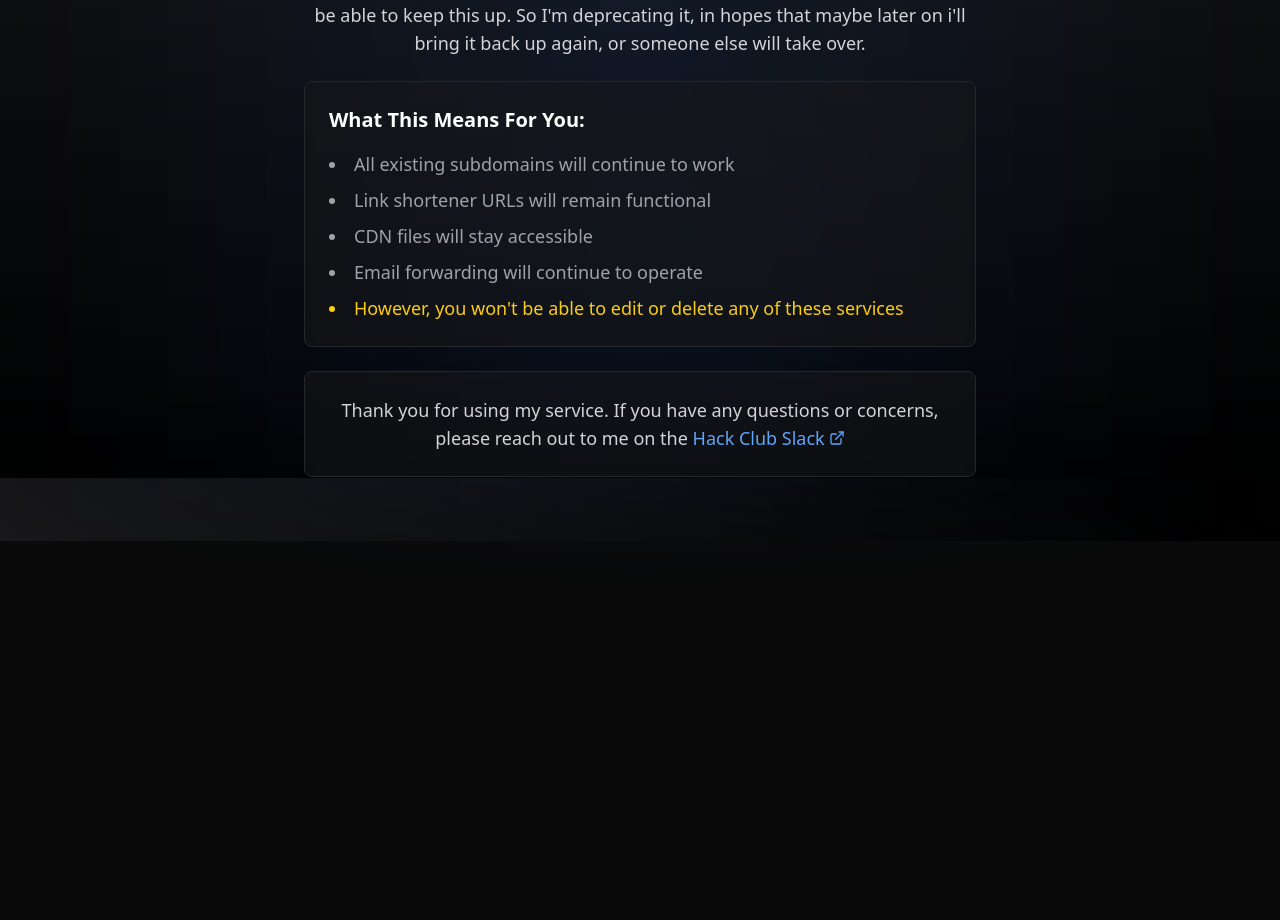
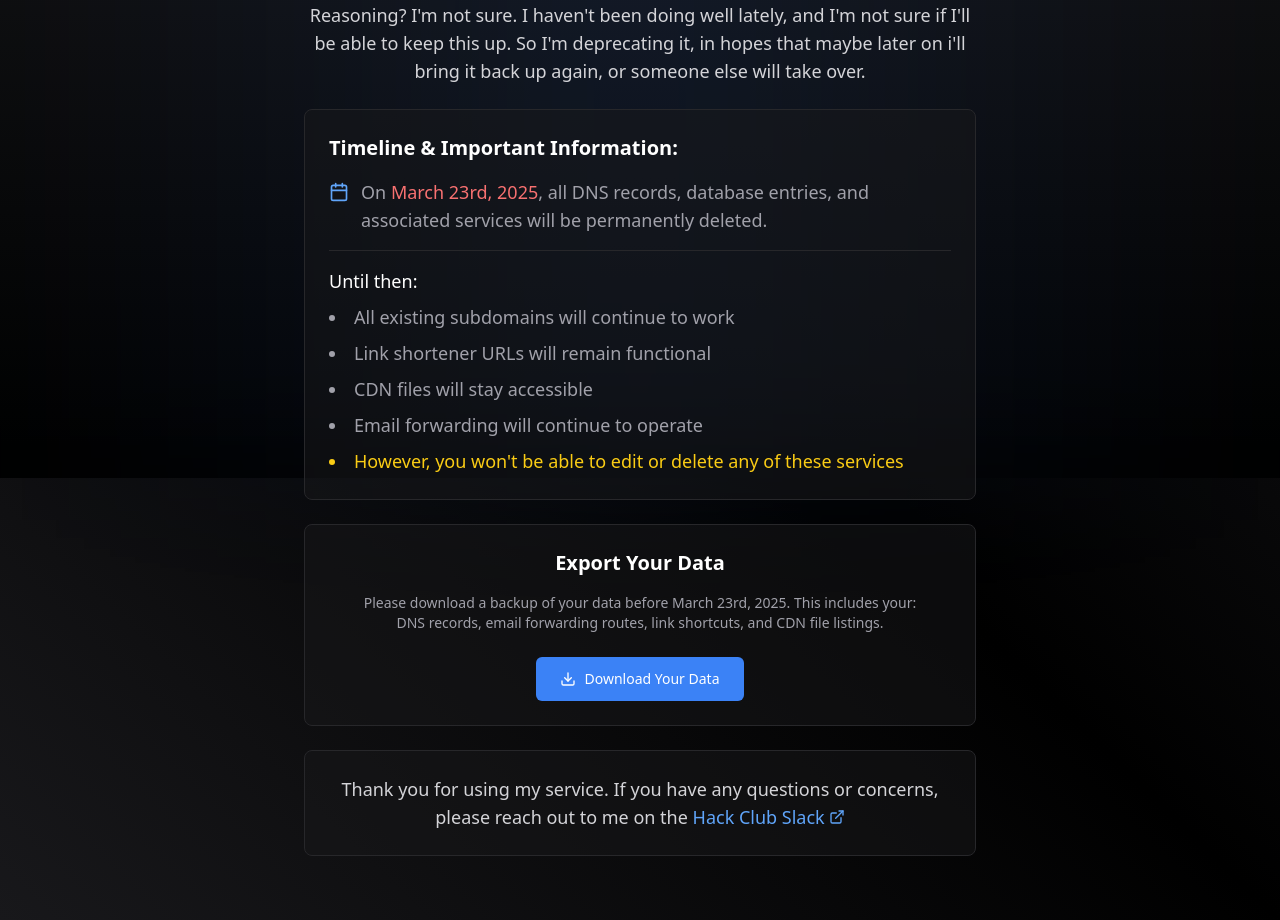
Before and after one commit to asleepynerd/slack-dns-site, a Next.js app: page /deprecation in a window 1280 px wide. Shown: the part 322-1242 px from the top of the page. Before the commit the page ends 863 px from the top, so only its background shows below. Built offline with nearby package versions, Linux system fonts and the light colour scheme; no server answers.

Commit message:
- Added a button to export user data as a JSON file. - Updated shutdown message to include specific date (March 23rd, 2025). - Revised content to clarify the timeline and important information regarding service deprecation. - Improved user guidance on data backup before shutdown.

```diff
--- /dev/null
+++ b/app/api/export-data/route.ts
@@ -0,0 +1,55 @@
+import { NextResponse } from "next/server";
+import { getServerSession } from "next-auth";
+import { options } from "../auth/[...nextauth]/options";
+import { Domain } from "@/lib/models/domain";
+import { EmailForwarding } from "@/lib/models/email";
+import { Link } from "@/lib/models/link";
+import { CDNFile } from "@/lib/models/cdn";
+import { connectDB } from "@/lib/db";
+
+export async function GET() {
+  try {
+    const session = await getServerSession(options);
+    if (!session?.user) {
+      return NextResponse.json({ error: "Unauthorized" }, { status: 401 });
+    }
+
+    await connectDB();
+
+    // Use slackId instead of id to match other routes
+    const [domains, emailForwarding, links, cdnFiles] = await Promise.all([
+      Domain.findOne({ userId: session.user.slackId }).lean(),
+      EmailForwarding.findOne({ userId: session.user.slackId }).lean(),
+      Link.find({ userId: session.user.id }).lean(),
+      CDNFile.find({ userId: session.user.id }).lean(),
+    ]);
+
+    const exportData = {
+      exportDate: new Date().toISOString(),
+      userData: {
+        id: session.user.id,
+        email: session.user.email,
+        slackId: session.user.slackId,
+      },
+      // Extract domains array from the document
+      domains: domains?.domains || [],
+      // Extract forwarding array from the document
+      emailForwarding: emailForwarding?.forwarding || [],
+      links,
+      cdnFiles,
+    };
+
+    return new NextResponse(JSON.stringify(exportData, null, 2), {
+      headers: {
+        "Content-Type": "application/json",
+        "Content-Disposition": 'attachment; filename="domains-backup.json"',
+      },
+    });
+  } catch (error) {
+    console.error("Export data error:", error);
+    return NextResponse.json(
+      { error: "Failed to export data" },
+      { status: 500 }
+    );
+  }
+}
--- a/app/deprecation/page.tsx
+++ b/app/deprecation/page.tsx
@@ -1,7 +1,35 @@
+"use client";
+
 import { Navbar } from "@/components/layout/navbar";
-import { ExternalLink, AlertTriangle } from "lucide-react";
+import { ExternalLink, AlertTriangle, Download, Calendar } from "lucide-react";
+import { Button } from "@/components/ui/button";
+import { toast } from "sonner";
+
+const SHUTDOWN_DATE = "March 23rd, 2025";
 
 export default function DeprecationPage() {
+  const handleExportData = async () => {
+    try {
+      const response = await fetch("/api/export-data");
+      if (!response.ok) {
+        throw new Error("Failed to export data");
+      }
+      const blob = await response.blob();
+      const url = window.URL.createObjectURL(blob);
+      const a = document.createElement("a");
+      a.href = url;
+      a.download = "my-domains-backup.json";
+      document.body.appendChild(a);
+      a.click();
+      window.URL.revokeObjectURL(url);
+      document.body.removeChild(a);
+      toast.success("Data exported successfully");
+    } catch (error) {
+      console.error("Failed to export data:", error);
+      toast.error("Failed to export data. Please try again later.");
+    }
+  };
+
   return (
     <div className="relative min-h-screen">
       <div className="fixed inset-0 bg-gradient-to-b from-zinc-900 to-black">
@@ -23,7 +51,8 @@ export default function DeprecationPage() {
             <div className="space-y-6 text-lg text-zinc-400">
               <div className="p-4 bg-red-500/10 border border-red-500/20 rounded-lg">
                 <p className="font-medium text-red-400">
-                  This service is being deprecated and will be shut down soon.
+                  This service is being deprecated and will be fully shut down
+                  on {SHUTDOWN_DATE}.
                 </p>
               </div>
 
@@ -36,18 +65,55 @@ export default function DeprecationPage() {
 
               <div className="bg-zinc-900/50 border border-zinc-800 rounded-lg p-6 text-left">
                 <h2 className="text-xl font-semibold text-white mb-4">
-                  What This Means For You:
+                  Timeline & Important Information:
                 </h2>
+                <div className="space-y-4">
+                  <div className="flex items-start space-x-3">
+                    <Calendar className="h-5 w-5 text-blue-400 mt-1 flex-shrink-0" />
+                    <p>
+                      On <span className="text-red-400">{SHUTDOWN_DATE}</span>,
+                      all DNS records, database entries, and associated services
+                      will be permanently deleted.
+                    </p>
+                  </div>
+                  <div className="border-t border-zinc-800 my-4" />
+                  <div>
+                    <h3 className="text-white font-medium mb-2">Until then:</h3>
                     <ul className="list-disc list-inside space-y-2">
                       <li>All existing subdomains will continue to work</li>
                       <li>Link shortener URLs will remain functional</li>
                       <li>CDN files will stay accessible</li>
                       <li>Email forwarding will continue to operate</li>
                       <li className="text-yellow-400">
-                    However, you won't be able to edit or delete any of these
-                    services
+                        However, you won't be able to edit or delete any of
+                        these services
                       </li>
                     </ul>
+                  </div>
+                </div>
+              </div>
+
+              <div className="bg-zinc-900/50 border border-zinc-800 rounded-lg p-6">
+                <h2 className="text-xl font-semibold text-white mb-4">
+                  Export Your Data
+                </h2>
+                <p className="mb-6 text-sm text-center">
+                  Please download a backup of your data before {SHUTDOWN_DATE}.
+                  This includes your:
+                  <br />
+                  DNS records, email forwarding routes, link shortcuts, and CDN
+                  file listings.
+                </p>
+                <div className="flex justify-center">
+                  <Button
+                    onClick={handleExportData}
+                    className="bg-blue-500 hover:bg-blue-600 text-white flex items-center space-x-2 px-6 py-2"
+                    size="lg"
+                  >
+                    <Download className="h-4 w-4" />
+                    <span>Download Your Data</span>
+                  </Button>
+                </div>
               </div>
 
               <div className="bg-zinc-900/50 border border-zinc-800 rounded-lg p-6">
```
Lines whose indentation alone changed are shown as unchanged.
